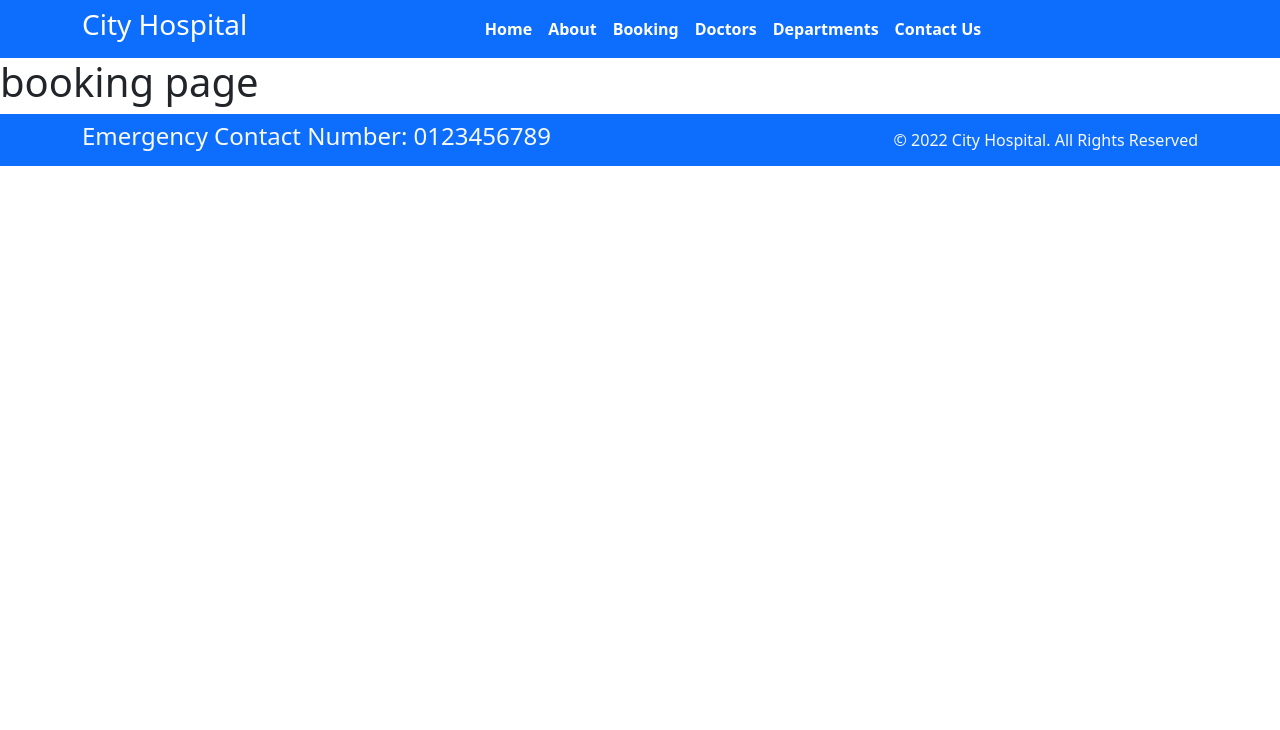
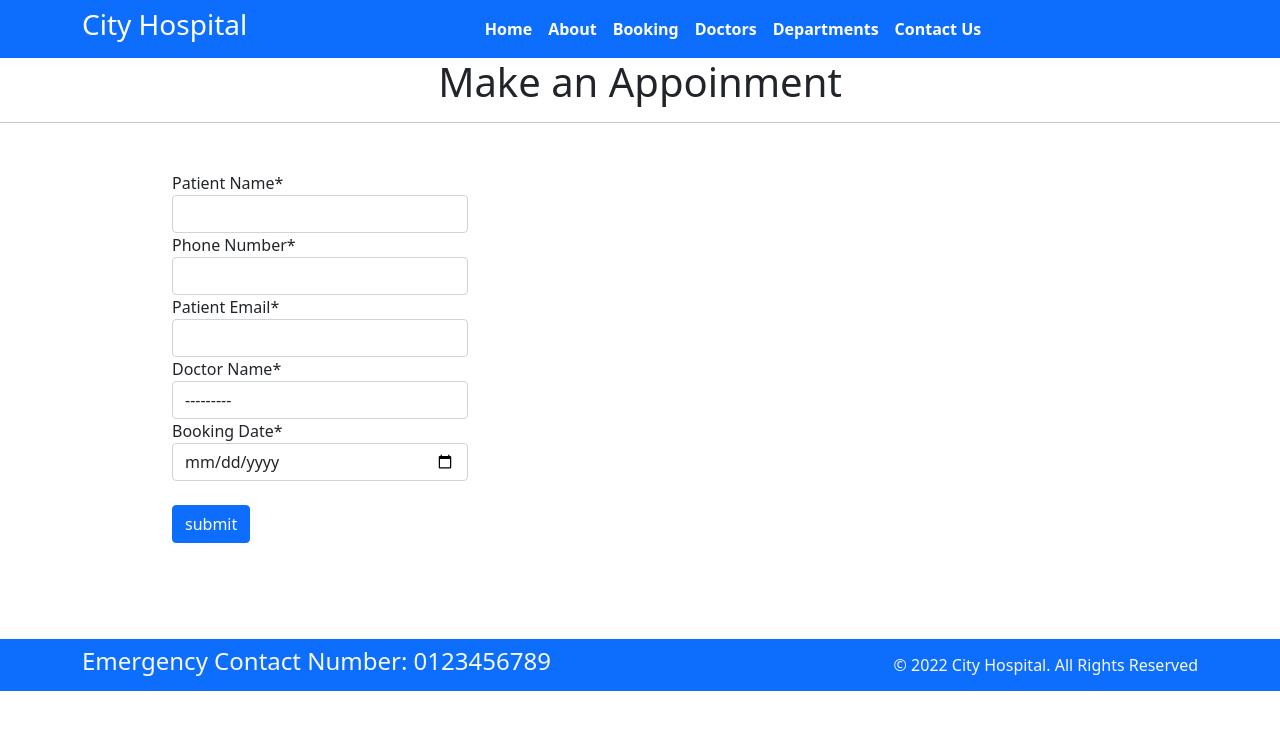
Before and after one commit to Rizwanizzy/Hostpital-booking-management, a Django app: page /booking/ in a window 1280 px wide. Shown: the top 730 px of the page. Run offline with Django 4.2, Linux system fonts and the light colour scheme; data comes from the database, SQL or seed files in the repository; both versions use the stored data as it was after the commit; some libraries are stand-ins or nearby versions.

Commit message:
booking page almost cleared

```diff
--- /dev/null
+++ b/tutorail/home/forms.py
@@ -0,0 +1,23 @@
+from django import forms
+from .models import booking
+
+
+class DateInput(forms.DateInput):
+    input_type = 'date'
+
+
+class BookingForm(forms.ModelForm):
+    class Meta:
+        model = booking
+        fields = '__all__'
+
+        widgets = {
+            'booking_date': DateInput()
+        }
+        labels = {
+            'p_name': 'Patient Name',
+            'p_phone': 'Phone Number',
+            'p_email': 'Patient Email',
+            'doc_name': 'Doctor Name',
+            'booking_date': 'Booking Date',
+        }
--- a/tutorail/home/models.py
+++ b/tutorail/home/models.py
@@ -15,3 +15,15 @@
     doc_spec = models.CharField(max_length=50)
     dep_name = models.ForeignKey(departments, on_delete=models.CASCADE)
     doc_image = models.ImageField(upload_to='doctors')
+
+    def __str__(self):
+        return "Dr." + self.doc_name + " " + "( " + self.doc_spec + " )"
+
+
+class booking(models.Model):
+    p_name = models.CharField(max_length=50)
+    p_phone = models.CharField(max_length=10)
+    p_email = models.EmailField(max_length=50)
+    doc_name = models.ForeignKey(doctors, on_delete=models.CASCADE)
+    booking_date = models.DateField()
+    booked_on = models.DateField(auto_now=True)
--- a/tutorail/home/views.py
+++ b/tutorail/home/views.py
@@ -1,6 +1,7 @@
 from django.shortcuts import render
 from django.http import HttpResponse
-from .models import departments, doctors
+from .models import departments, doctors, booking
+from .forms import BookingForm
 
 
 # Create your views here.
@@ -14,7 +15,15 @@
 
 
 def booking(request):
-    return render(request, 'booking.html', )
+    if request.method == 'POST':
+        form = BookingForm(request.POST)
+        if form.is_valid():
+            form.save()
+    form = BookingForm()
+    dict_form = {
+        'form': form
+    }
+    return render(request, 'booking.html', dict_form)
 
 
 def contact(request):
--- a/tutorail/templates/booking.html
+++ b/tutorail/templates/booking.html
@@ -1,9 +1,20 @@
 {% extends 'base.html' %}
+{% load crispy_forms_tags %}
 
 {% block title %}
     booking
 {% endblock %}
 
 {% block body %}
-    <h1>booking page</h1>
+    <h1 class="text-center">Make an Appoinment</h1>
+    <hr>
+    <div class="container w-25 my-5 " style="margin-left:10rem">
+        <form method="POST">
+            {% csrf_token %}
+            {{form|crispy}}
+            <br>
+            <button class="btn btn-primary mb-5" type="submit">submit</button>
+            <br>
+        </form>
+    </div>
 {% endblock %}
--- a/tutorail/templates/doctor.html
+++ b/tutorail/templates/doctor.html
@@ -12,7 +12,7 @@
         <div class="card mx-3 my-3" style="width: 18rem;display:inline-block">
             <img class="card-img-top" src="{{d.doc_image.url}}" alt="Card image cap">
             <div class="card-body">
-                <h5 class="card-title">{{d.doc_name}}</h5>
+                <h5 class="card-title">Dr.{{d.doc_name}}</h5>
                 <p class="card-text">{{d.doc_spec}}</p>
 
             </div>
--- a/tutorail/tutorail/settings.py
+++ b/tutorail/tutorail/settings.py
@@ -36,6 +36,7 @@
     'django.contrib.messages',
     'django.contrib.staticfiles',
     'home',
+    'crispy_forms',
 ]
 
 MIDDLEWARE = [
@@ -120,3 +121,4 @@
 DEFAULT_AUTO_FIELD = 'django.db.models.BigAutoField'
 MEDIA_ROOT = BASE_DIR / 'uploads'
 MEDIA_URL = '/media/'
+CRISPY_TEMPLATE_PACK = 'bootstrap4'
```
Also changed, not shown: tutorail/home/admin.py (+9 -1 lines), tutorail/db.sqlite3, tutorail/home/migrations/0003_booking.py (added), 2 other files.
